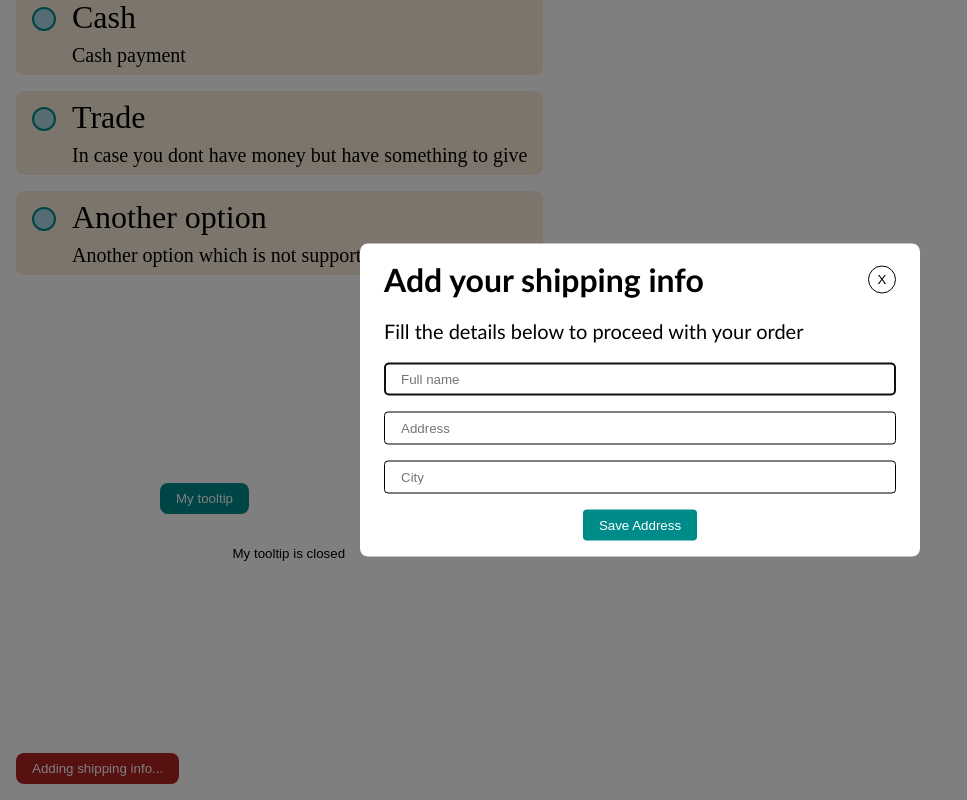
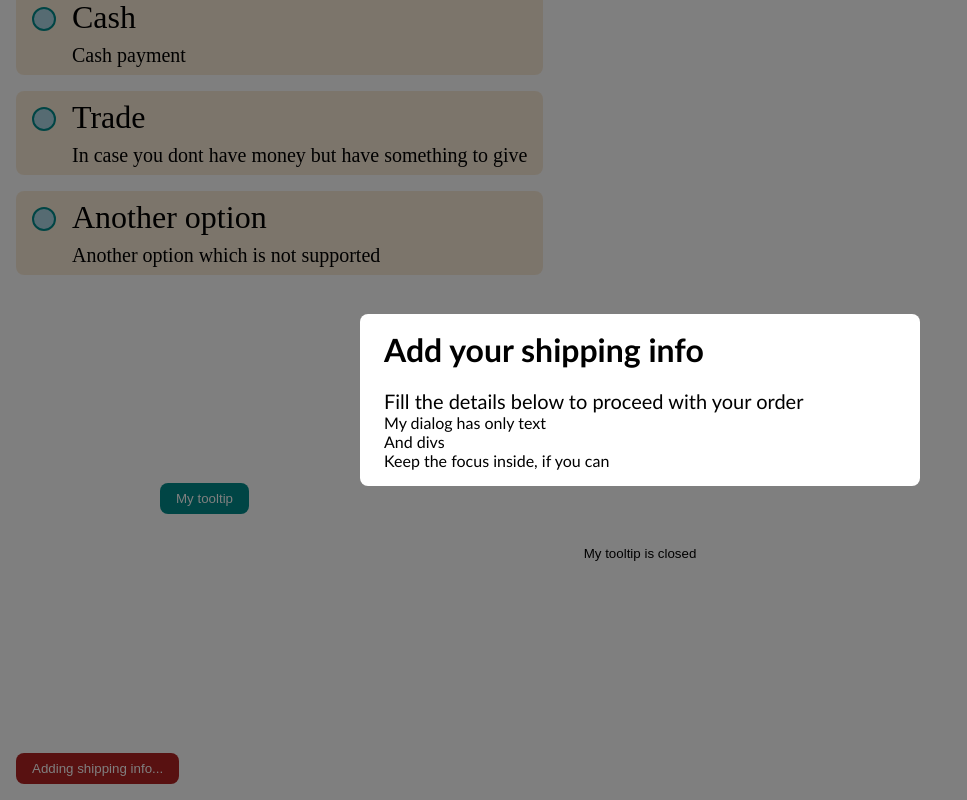
Before and after one commit to lucianm05/felice, a React (Vite) app: page / in a window 1280 px wide. Both pictures are taken after a click on the button "Add your shipping info". Shown: the whole page, without its empty margins (0-967 px from the left). Built offline with nearby package versions, Linux system fonts and the light colour scheme.

Commit message:
dialog: keep focus inside if there are no elements to be focused

```diff
--- a/src/App.tsx
+++ b/src/App.tsx
@@ -436,25 +436,30 @@ function App() {
           }}
           title='Add your shipping info'
           description='Fill the details below to proceed with your order'
-          closeButton={'X'}
+          // closeButton={'X'}
           content={({ actions }) => (
-            <form className={classes['dialog__content']}>
-              <input type='text' placeholder='Full name' name='name' />
+            // <form className={classes['dialog__content']}>
+            //   <input type='text' placeholder='Full name' name='name' />
 
-              <input type='text' placeholder='Address' name='address' />
+            //   <input type='text' placeholder='Address' name='address' />
 
-              <input type='text' placeholder='City' name='city' />
+            //   <input type='text' placeholder='City' name='city' />
 
-              <button
-                type='submit'
-                onClick={event => {
-                  event.preventDefault()
-                  actions.close()
-                }}
-              >
-                Save Address
-              </button>
-            </form>
+            //   <button
+            //     type='submit'
+            //     onClick={event => {
+            //       event.preventDefault()
+            //       actions.close()
+            //     }}
+            //   >
+            //     Save Address
+            //   </button>
+            // </form>
+            <>
+              <p>My dialog has only text</p>
+              <div>And divs</div>
+              <div>Keep the focus inside, if you can</div>
+            </>
           )}
           // render={({
           //   descriptionProps,
--- a/src/lib/components/dialog/Dialog.tsx
+++ b/src/lib/components/dialog/Dialog.tsx
@@ -162,14 +162,12 @@ export const Dialog = forwardRef<DialogRef, DialogProps>(
       const { firstFocusableElement, lastFocusableElement } =
         getFocusableElements(internalRef.current) || []
 
-      if (
-        event.ctrlKey ||
-        event.altKey ||
-        (!firstFocusableElement && !lastFocusableElement)
-      )
+      if (event.ctrlKey || event.altKey || event.key !== keys.tab) return
+
+      if (!firstFocusableElement && !lastFocusableElement) {
+        event.preventDefault()
         return
-
-      if (event.key !== keys.tab) return
+      }
 
       if (!event.shiftKey && event.target === lastFocusableElement) {
         event.preventDefault()
--- a/src/lib/hooks/usePreventScroll.ts
+++ b/src/lib/hooks/usePreventScroll.ts
@@ -6,6 +6,7 @@ export const usePreventScroll = (disable = false) => {
       document.body.style.top = `${-scrollY}px`
       document.body.style.overflowY = 'hidden'
       document.body.style.position = 'fixed'
+      document.body.style.width = '100%'
       return
     }
 
```
